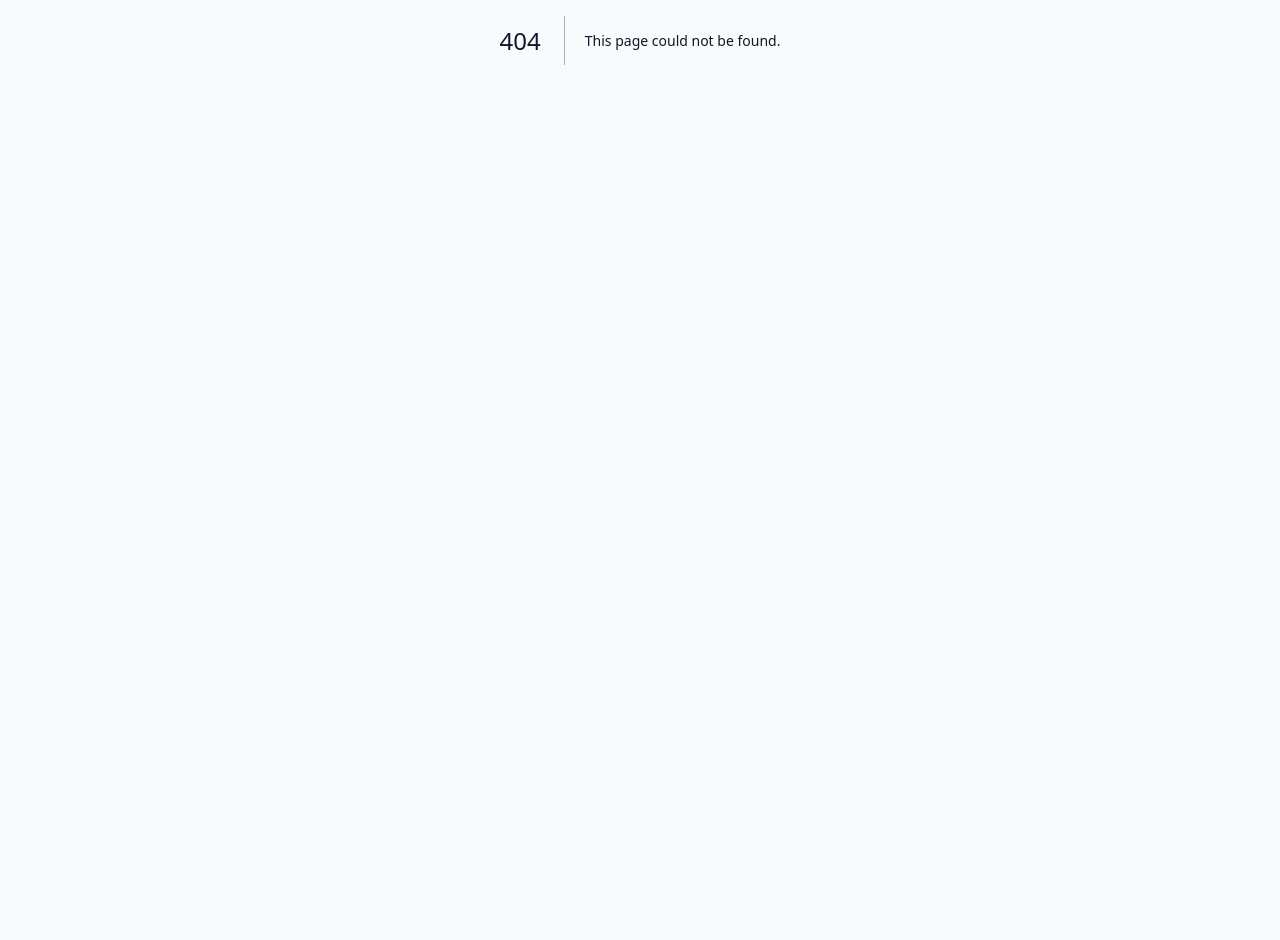
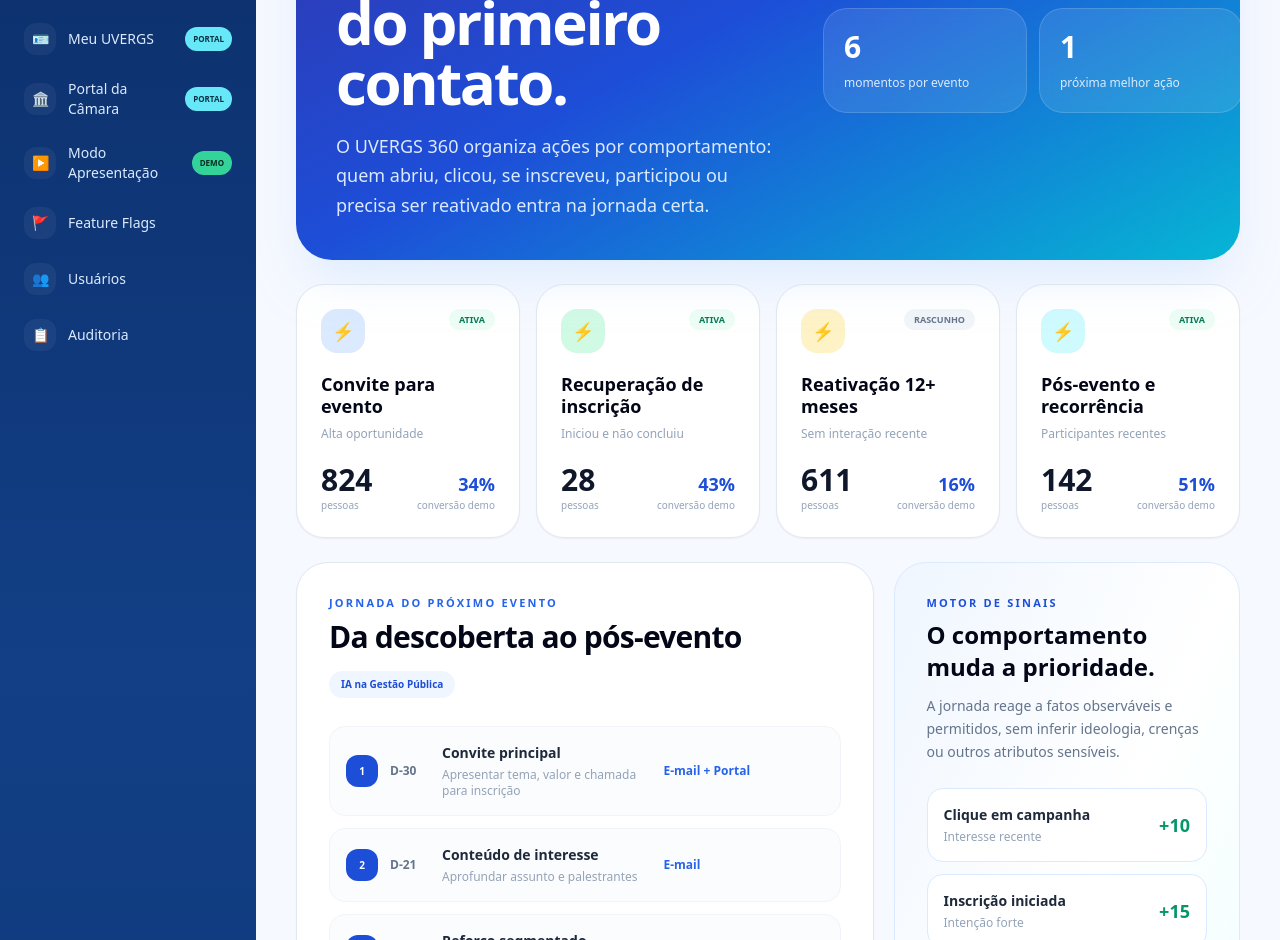
Before and after one commit to Wspinheiro111/uvergs-360, a Next.js app in the folder apps/web/: page /admin/growth/journeys in a window 1280 px wide. Before the commit this address had no page. Shown: the part 360-1300 px from the top of the page. Before the commit the page ends 800 px from the top, so only its background shows below. Built offline with nearby package versions, Linux system fonts and the light colour scheme.

Commit message:
feat(growth): criar jornadas automaticas de relacionamento

```diff
--- /dev/null
+++ b/apps/web/src/app/admin/growth/journeys/page.tsx
@@ -0,0 +1,48 @@
+const jornadas = [
+  { nome: "Convite para evento", publico: "Alta oportunidade", pessoas: 824, status: "Ativa", conversao: "34%", cor: "blue" },
+  { nome: "Recuperação de inscrição", publico: "Iniciou e não concluiu", pessoas: 28, status: "Ativa", conversao: "43%", cor: "emerald" },
+  { nome: "Reativação 12+ meses", publico: "Sem interação recente", pessoas: 611, status: "Rascunho", conversao: "16%", cor: "amber" },
+  { nome: "Pós-evento e recorrência", publico: "Participantes recentes", pessoas: 142, status: "Ativa", conversao: "51%", cor: "cyan" },
+];
+
+const etapas = [
+  ["D-30", "Convite principal", "E-mail + Portal", "Apresentar tema, valor e chamada para inscrição"],
+  ["D-21", "Conteúdo de interesse", "E-mail", "Aprofundar assunto e palestrantes"],
+  ["D-14", "Reforço segmentado", "SMS + Portal", "Priorizar quem abriu ou clicou"],
+  ["D-7", "Recuperação", "SMS + contato", "Atuar sobre inscrições iniciadas"],
+  ["D-1", "Orientação final", "E-mail + Portal", "Local, horário e credenciamento"],
+  ["D+1", "Pós-evento", "E-mail", "Agradecimento, pesquisa e próximo passo"],
+];
+
+const sinais = [
+  ["Clique em campanha", "+10", "Interesse recente"],
+  ["Inscrição iniciada", "+15", "Intenção forte"],
+  ["Participação confirmada", "+20", "Relacionamento ativo"],
+  ["12 meses sem interação", "−15", "Reativação"],
+];
+
+export default function JornadasPage(){
+  return <div className="min-h-screen bg-[#f6f9ff] p-6 lg:p-10 text-slate-950">
+    <div className="max-w-[1500px] mx-auto">
+      <section className="relative overflow-hidden rounded-[36px] bg-gradient-to-br from-indigo-800 via-blue-700 to-cyan-500 text-white p-7 lg:p-10 shadow-2xl shadow-blue-200/50">
+        <div className="absolute right-0 top-0 w-80 h-80 rounded-full border-[52px] border-white/10 translate-x-20 -translate-y-20"/>
+        <div className="relative grid lg:grid-cols-[1fr_420px] gap-8 items-center">
+          <div><p className="text-xs font-black uppercase tracking-[.22em] text-blue-100">Jornadas automáticas</p><h1 className="mt-3 text-4xl lg:text-6xl font-black tracking-[-.04em] leading-[.98]">Relacionamento que continua mesmo depois do primeiro contato.</h1><p className="mt-5 max-w-3xl text-blue-100 text-lg leading-relaxed">O UVERGS 360 organiza ações por comportamento: quem abriu, clicou, se inscreveu, participou ou precisa ser reativado entra na jornada certa.</p></div>
+          <div className="grid grid-cols-2 gap-3">{[["4","jornadas demonstradas"],["1.605","pessoas em fluxos"],["6","momentos por evento"],["1","próxima melhor ação"]].map(([v,l])=><div key={l} className="rounded-[24px] border border-white/15 bg-white/10 p-5 backdrop-blur"><p className="text-3xl font-black">{v}</p><p className="mt-2 text-xs text-blue-100 leading-relaxed">{l}</p></div>)}</div>
+        </div>
+      </section>
+
+      <section className="mt-6 grid gap-4 lg:grid-cols-4">{jornadas.map((j)=><article key={j.nome} className="rounded-[28px] border border-slate-200 bg-white p-6 shadow-sm"><div className="flex items-start justify-between gap-3"><div className={`w-11 h-11 rounded-2xl flex items-center justify-center text-lg ${j.cor==="emerald"?"bg-emerald-100":j.cor==="amber"?"bg-amber-100":j.cor==="cyan"?"bg-cyan-100":"bg-blue-100"}`}>⚡</div><span className={`rounded-full px-2.5 py-1 text-[9px] font-black uppercase ${j.status==="Ativa"?"bg-emerald-50 text-emerald-700":"bg-slate-100 text-slate-500"}`}>{j.status}</span></div><h2 className="mt-5 text-lg font-black leading-tight">{j.nome}</h2><p className="mt-2 text-xs text-slate-400">{j.publico}</p><div className="mt-5 flex items-end justify-between"><div><p className="text-3xl font-black text-slate-900">{j.pessoas}</p><p className="text-[10px] text-slate-400">pessoas</p></div><div className="text-right"><p className="text-lg font-black text-blue-700">{j.conversao}</p><p className="text-[10px] text-slate-400">conversão demo</p></div></div></article>)}</section>
+
+      <section className="mt-6 grid gap-5 xl:grid-cols-[1.25fr_.75fr]">
+        <article className="rounded-[32px] border border-slate-200 bg-white p-6 lg:p-8 shadow-sm"><div className="flex flex-wrap items-end justify-between gap-4"><div><p className="text-[11px] font-black uppercase tracking-[.2em] text-blue-600">Jornada do próximo evento</p><h2 className="mt-2 text-3xl font-black tracking-tight">Da descoberta ao pós-evento</h2></div><span className="rounded-full bg-blue-50 px-3 py-1.5 text-[10px] font-black text-blue-700">IA na Gestão Pública</span></div><div className="mt-7 space-y-3">{etapas.map(([tempo,titulo,canal,acao],i)=><div key={tempo} className="grid md:grid-cols-[80px_1fr_160px] gap-4 items-center rounded-2xl border border-slate-100 bg-slate-50/60 p-4"><div className="flex items-center gap-3"><div className={`w-8 h-8 rounded-xl flex items-center justify-center text-[10px] font-black ${i<4?"bg-blue-700 text-white":"bg-emerald-100 text-emerald-700"}`}>{i+1}</div><b className="text-xs text-slate-500">{tempo}</b></div><div><p className="text-sm font-black text-slate-800">{titulo}</p><p className="mt-1 text-xs text-slate-400">{acao}</p></div><span className="text-xs font-bold text-blue-600">{canal}</span></div>)}</div></article>
+
+        <article className="rounded-[32px] border border-blue-100 bg-gradient-to-br from-blue-50 via-white to-cyan-50 p-6 lg:p-8"><p className="text-[11px] font-black uppercase tracking-[.2em] text-blue-700">Motor de sinais</p><h2 className="mt-2 text-2xl font-black">O comportamento muda a prioridade.</h2><p className="mt-3 text-sm leading-relaxed text-slate-500">A jornada reage a fatos observáveis e permitidos, sem inferir ideologia, crenças ou outros atributos sensíveis.</p><div className="mt-6 space-y-3">{sinais.map(([evento,peso,nota])=><div key={evento} className="rounded-2xl border border-blue-100 bg-white p-4"><div className="flex items-center justify-between gap-4"><div><p className="text-sm font-black text-slate-800">{evento}</p><p className="mt-1 text-xs text-slate-400">{nota}</p></div><b className={`text-lg ${peso.startsWith("+")?"text-emerald-600":"text-amber-600"}`}>{peso}</b></div></div>)}</div></article>
+      </section>
+
+      <section className="mt-6 rounded-[32px] bg-[#0b2554] text-white p-7 lg:p-9"><div className="grid gap-6 lg:grid-cols-[1fr_360px] lg:items-center"><div><p className="text-[11px] font-black uppercase tracking-[.2em] text-cyan-300">Próxima melhor ação</p><h2 className="mt-2 text-3xl font-black tracking-tight">18 inscrições iniciadas ainda não concluídas.</h2><p className="mt-3 max-w-3xl text-sm leading-relaxed text-blue-100">A recomendação demonstrativa é priorizar recuperação por SMS e contato humano apenas para quem já demonstrou intenção, reduzindo esforço e aumentando relevância.</p></div><div className="rounded-[26px] bg-white/10 border border-white/10 p-5"><div className="flex justify-between text-xs text-blue-100"><span>Probabilidade estimada</span><b className="text-white">43%</b></div><div className="mt-3 h-3 rounded-full bg-white/10 overflow-hidden"><div className="h-full w-[43%] bg-gradient-to-r from-cyan-300 to-emerald-300 rounded-full"/></div><p className="mt-3 text-[10px] text-blue-200">Indicador ilustrativo para demonstração, não modelo preditivo em produção.</p></div></div></section>
+
+      <footer className="mt-8 border-t border-slate-200 py-5 text-xs text-slate-400">UVERGS 360 • Jornadas de relacionamento • Demonstração com dados sintéticos</footer>
+    </div>
+  </div>;
+}
```
